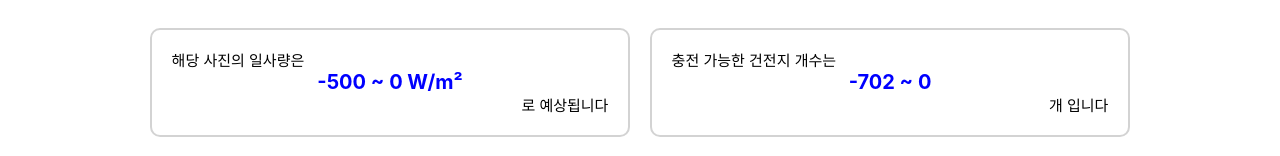
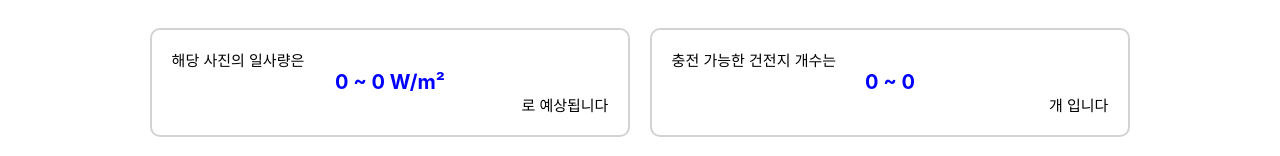
Before and after one commit to sosomm20141212/Sky_to_Solar, a React (Create React App) app in the folder react/: page /result in a window 1280 px wide. Shown: the part 990-1146 px from the top of the page. Built offline with nearby package versions, Linux system fonts and the light colour scheme; a web font is replaced by a local one.

Commit message:
fix: sessionStorage에 값이 없을 시 결과가 -가 나오는 오류 수정 wat 계산식에 조건문 추가해서 만족하지 못할 시 0으로 설정

```diff
--- a/react/src/components/Result.js
+++ b/react/src/components/Result.js
@@ -28,8 +28,8 @@ function Result() {
     },[]);
 
     // Category의 일사량 범위 계산
-    const wat_low = (wat-1)*500;
-    const wat_high = wat*500;
+    const wat_low = 0 < wat < 15 & wat != null? (wat-1)*500 : 0;
+    const wat_high = 0 < wat < 15 & wat != null? wat*500 : 0;
 
     // 충전 가능한 건전지 개수 범위 계산
     const battery_low = Math.round((1000*(wat_low*0.1*60)/1.5)/2850);
@@ -77,7 +77,6 @@ function Result() {
                             </div>
                         </div>
 
-
                         <div className="result_container">
                             <div className="result_energy">
                                 <div className="result_energy_top">
```
Lines whose indentation alone changed are shown as unchanged.
